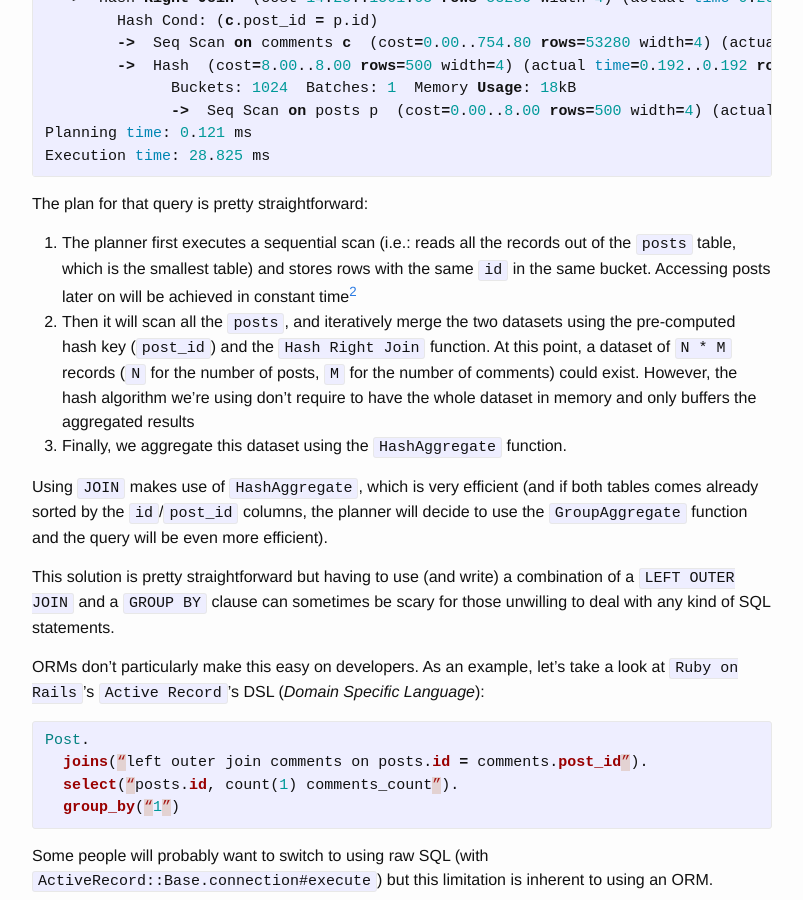
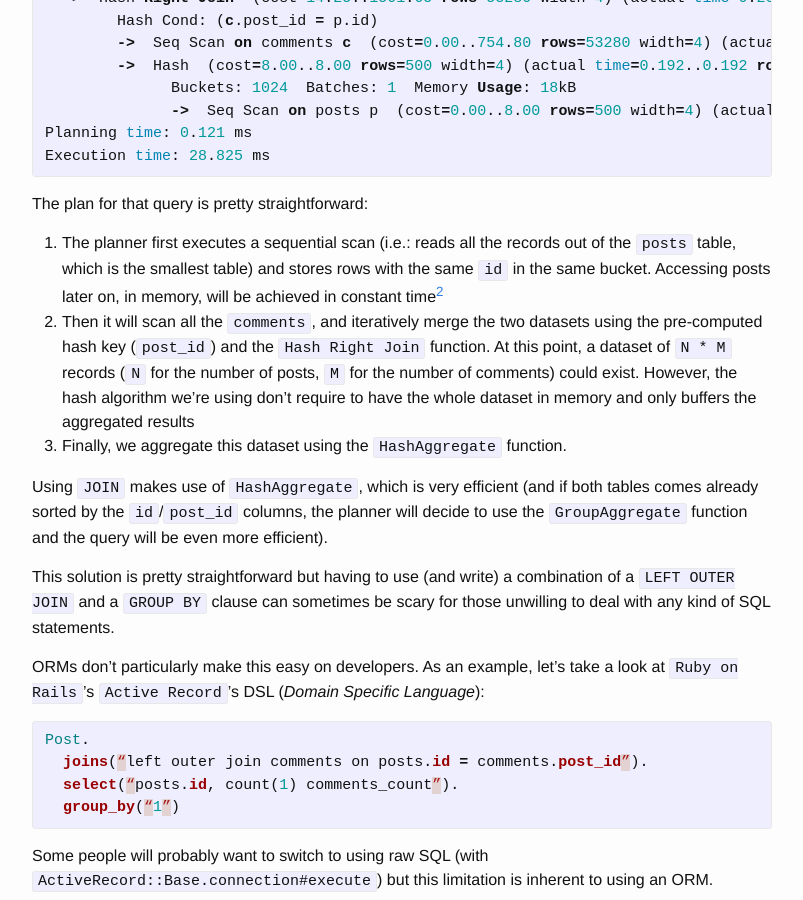
Before and after one commit to franckverrot/blog, a Jekyll site: the page built from _posts/2015-07-12-benchmarking-postgresql-select-query-planning-and-performance-on-columns-aggregates.md, in a window 1280 px wide and 900 px high, scrolled down 1706 px. Shown: the whole window, without its empty margins (238-1041 px from the left). Built offline with Jekyll 4.4.1, drawn with Linux system fonts in a browser that asks for light colours; comment, search, counter and statistics services are not loaded.

Commit message:
Rework the sentence

```diff
--- a/_posts/2015-07-12-benchmarking-postgresql-select-query-planning-and-performance-on-columns-aggregates.md
+++ b/_posts/2015-07-12-benchmarking-postgresql-select-query-planning-and-performance-on-columns-aggregates.md
@@ -81,8 +81,8 @@ Execution time: 28.825 ms
 
 The plan for that query is pretty straightforward:
 
-1. The planner first executes a sequential scan (i.e.: reads all the records out of the `posts` table, which is the smallest table) and stores rows with the same `id` in the same bucket. Accessing posts later on will be achieved in constant time<sup>[2](#constant-time)</sup>
-2. Then it will scan all the `posts`, and iteratively merge the two datasets using the pre-computed hash key (`post_id`) and the `Hash Right Join` function. At this point, a dataset of `N * M`   records (`N` for the number of posts, `M` for the number of comments) could exist. However, the hash algorithm we’re using don’t require to have the whole dataset in memory and only buffers the aggregated results
+1. The planner first executes a sequential scan (i.e.: reads all the records out of the `posts` table, which is the smallest table) and stores rows with the same `id` in the same bucket. Accessing posts later on, in memory, will be achieved in constant time<sup>[2](#constant-time)</sup>
+2. Then it will scan all the `comments`, and iteratively merge the two datasets using the pre-computed hash key (`post_id`) and the `Hash Right Join` function. At this point, a dataset of `N * M` records (`N` for the number of posts, `M` for the number of comments) could exist. However, the hash algorithm we’re using don’t require to have the whole dataset in memory and only buffers the aggregated results
 3. Finally, we aggregate this dataset using the `HashAggregate` function.
 
 Using `JOIN` makes use of `HashAggregate`, which is very efficient (and if both tables comes already sorted by the `id`/`post_id` columns, the planner will decide to use the `GroupAggregate` function and the query will be even more efficient).
```
